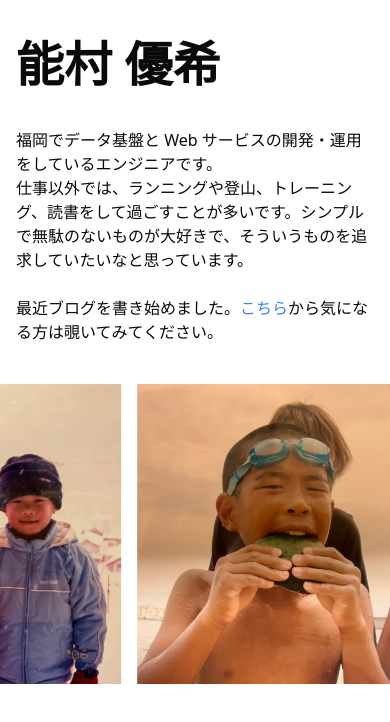
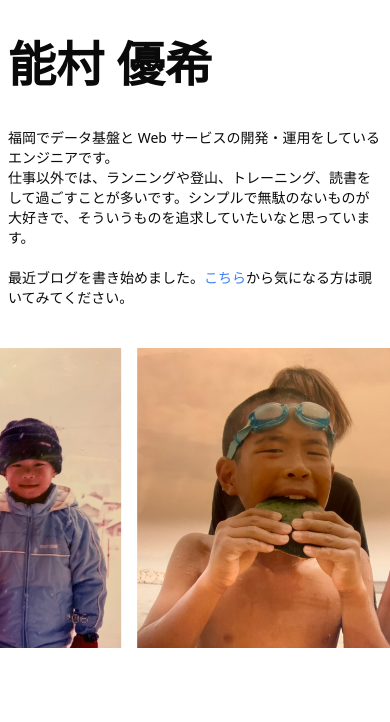
Before and after one commit to yuuki008/me, a Next.js app: page / in a window 390 px wide. Shown: the top 722 px of the page. Built offline with nearby package versions, Linux system fonts and the light colour scheme.

Commit message:
Remove image "/top/04.jpeg" and adjust styling in Page component

```diff
--- a/src/app/page.tsx
+++ b/src/app/page.tsx
@@ -12,7 +12,6 @@ const images = [
   "/top/01.jpeg",
   "/top/02.jpeg",
   "/top/03.jpeg",
-  "/top/04.jpeg",
   "/top/05.jpeg",
   "/top/07.JPG",
   "/top/08.JPG",
@@ -30,10 +29,10 @@ const images = [
 export default function Page() {
   return (
     <div className="py-10">
-      <div className="max-w-2xl px-4 mx-auto">
+      <div className="max-w-2xl px-2 mx-auto">
         <div className="text-5xl font-bold">能村 優希</div>
 
-        <div className="mt-10">
+        <div className="mt-10 sm:text-base text-sm">
           福岡でデータ基盤と Web サービスの開発・運用をしているエンジニアです。
           <br />
           仕事以外では、ランニングや登山、トレーニング、読書をして過ごすことが多いです。シンプルで無駄のないものが大好きで、そういうものを追求していたいなと思っています。
```
Also changed, not shown: public/top/04.jpeg (deleted).
